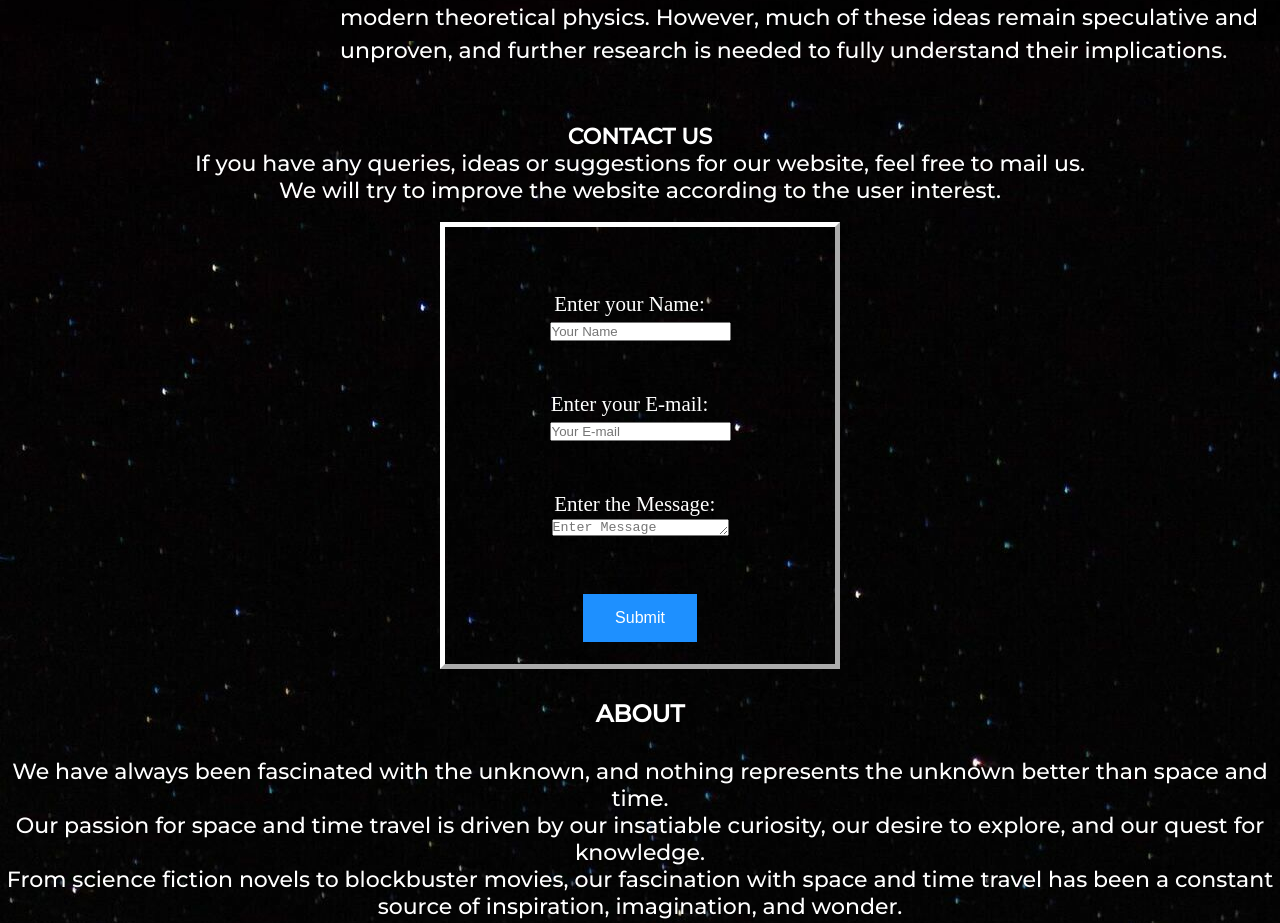
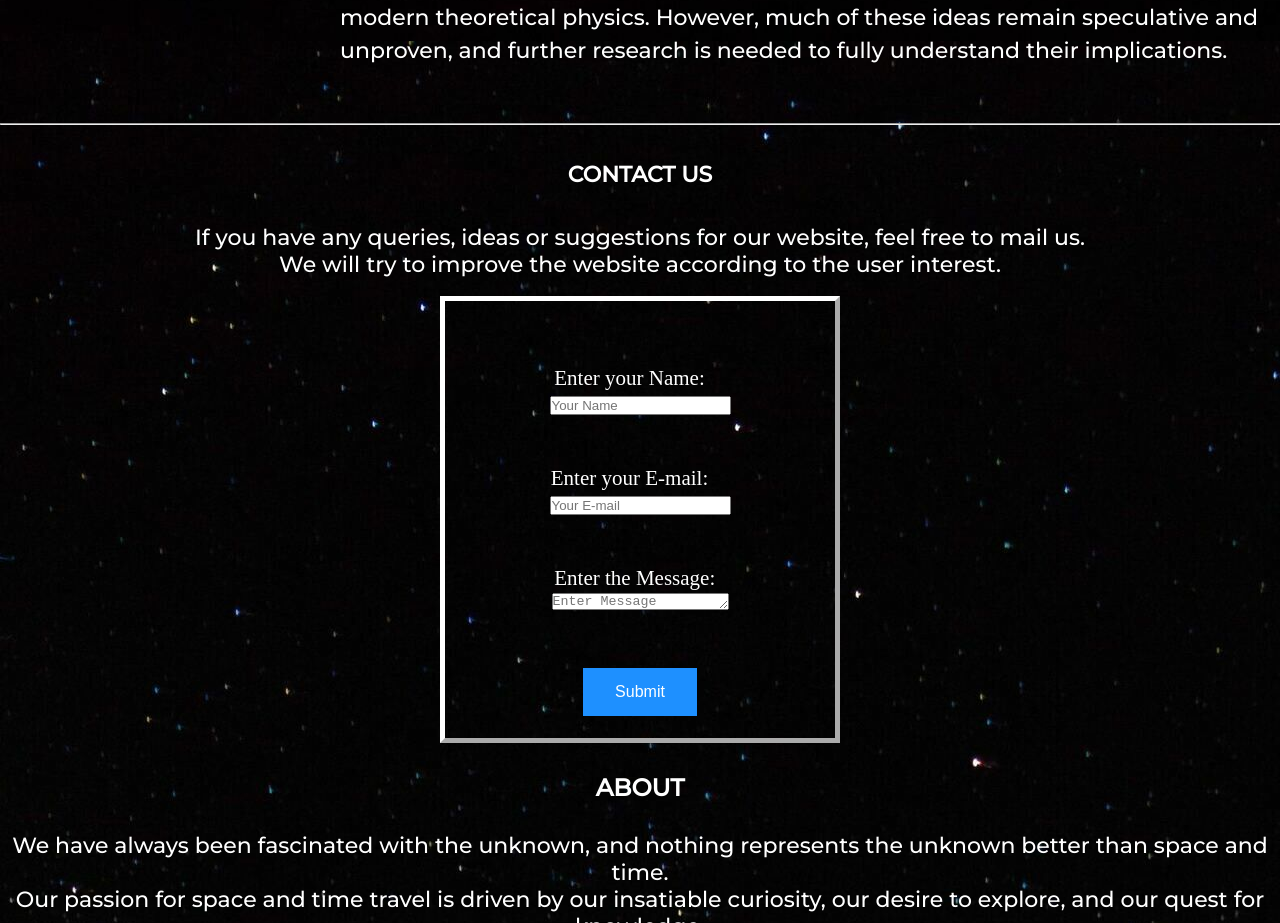
Before and after one commit to koyiladamanoj007/overall, a plain HTML site: page index.html in a window 1280 px wide. Shown: the part 3820-4743 px from the top of the page. Drawn offline with Linux system fonts and the light colour scheme.

Commit message:
Update index.html

```diff
--- a/index.html
+++ b/index.html
@@ -133,13 +133,15 @@
     </tr>
     </table>
     </center>
-
+    <br>
+      <br>
+      <hr>
 
 
       <section id="contact">
         <center>
     <br><br>
-    <strong><p>CONTACT US</p></strong>
+    <strong><p>CONTACT US</p></strong><br><br>
     <p> If you have any queries, ideas or suggestions for our website, feel free to mail us.</p>
     <p > We will try to improve the website according to the user interest.</p><br>
     <div class="cont">
```
